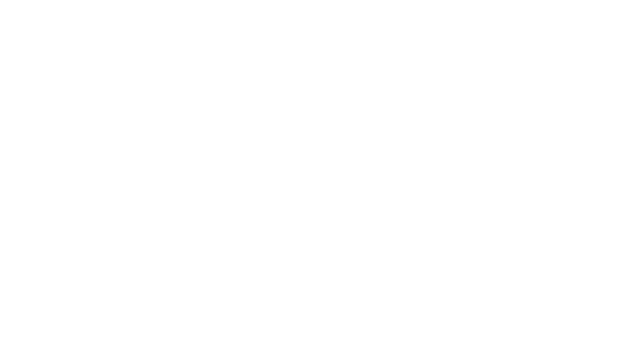
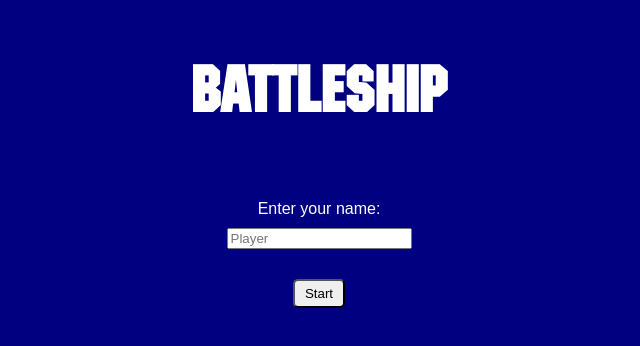
Before and after one commit to kyledinardi/odin-battleship, a website built with webpack: page src/template.html in a window 1280 px wide. Shown: the whole page, without its empty margins (321-961 px from the left). Built offline with nearby package versions, Linux system fonts and the light colour scheme.

Commit message:
Create "enter name" section of webpage

```diff
--- a/src/js/player.js
+++ b/src/js/player.js
@@ -1,7 +1,8 @@
 import Gameboard from './gameboard';
 
 class Player {
-  constructor() {
+  constructor(name) {
+    this.name = name;
     this.playerBoard = new Gameboard();
     this.computerBoard = new Gameboard();
   }
--- a/src/style.css
+++ b/src/style.css
@@ -0,0 +1,37 @@
+@font-face {
+  font-family: 'ITC Machine Regular';
+  src: url('./fonts/ITC\ Machine\ Regular.otf');
+}
+
+:root {
+  background-color: navy;
+  color: white;
+  font-family: Arial, Helvetica, sans-serif;
+}
+
+body {
+  height: 100vh;
+  display: grid;
+  grid-template-rows: max-content 1fr;
+  justify-items: center;
+  gap: 30px;
+}
+
+h1 {
+  font-family: 'ITC Machine Regular', Arial, Helvetica, sans-serif;
+  font-size: 4rem;
+}
+
+.enter-name {
+  display: grid;
+  grid-template-rows: repeat(3, max-content);
+  gap: 10px;
+  justify-items: center;
+}
+
+button {
+  width: max-content;
+  padding: 5px 10px;
+  border-radius: 5px;
+  margin-top: 20px;
+}
--- a/src/template.html
+++ b/src/template.html
@@ -5,5 +5,18 @@
     <meta name="viewport" content="width=device-width, initial-scale=1.0" />
     <title>Document</title>
   </head>
-  <body></body>
+  <body>
+    <h1>Battleship</h1>
+    <form class="enter-name">
+      <label for="name">Enter your name:</label>
+      <input
+        type="text"
+        name="name"
+        id="name"
+        placeholder="Player"
+        maxlength="35"
+      />
+      <button>Start</button>
+    </div>
+  </body>
 </html>
```
Also changed, not shown: dist/73aa1b4569dafacaccd8.otf (added), dist/index.html, dist/main.js, src/fonts/ITC Machine Regular.otf (added).
